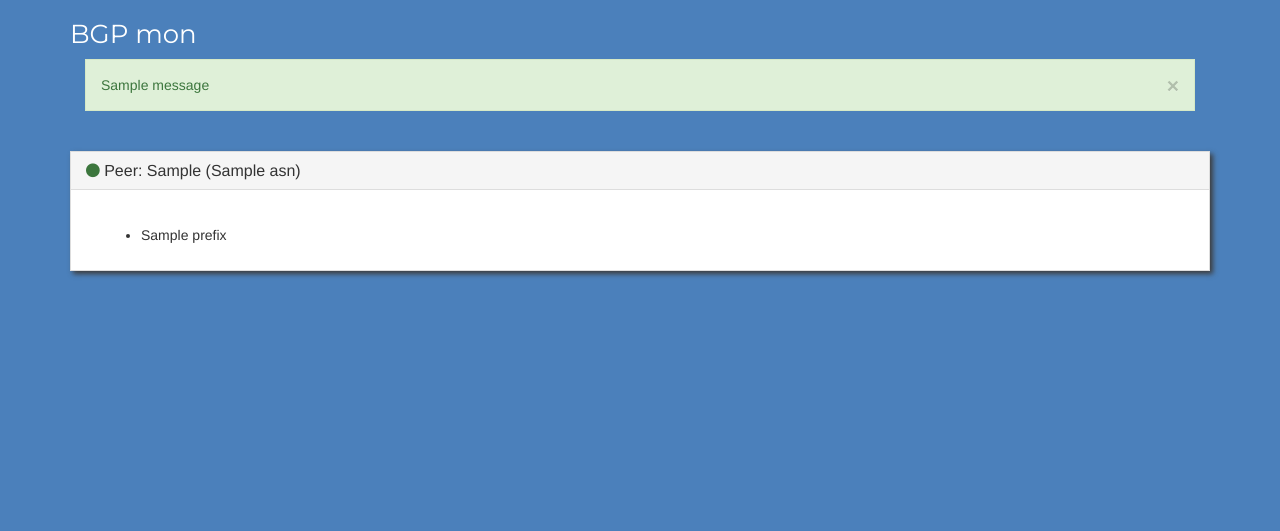
After one commit to bharathi26/ExaBGPmon, a Flask app: template app/templates/peer_info.html in a window 1280 px wide. The commit adds this page. Shown: the top 531 px of the page. Run offline with Flask 2, Linux system fonts and the light colour scheme; the template is opened without the code that fills it: most values are stand-ins (such as "Sample title", 1, 10 or a date in 2020); one stand-in notice (Sample message) is shown; some libraries are stand-ins or nearby versions.

Commit message:
Adding peer info page
Quick at-a-glance info about a peer’s status and currently advertised
prefixes.

```diff
--- a/app/app.py
+++ b/app/app.py
@@ -22,12 +22,12 @@ def dashboard():
 
 	return render_template('dashboard.html', updates=updates, peers=peers)
 
-# @app.route('/peer/<peer_id>')
-# def peer(peer_id):
+@app.route('/peer/<peer_id>')
+def peer(peer_id):
 
-# 	peer = bgp_peers.find_one({'_id': peer_id})
-# 	state
-# 	last_updates
+	peer = bgp_peers.find_one({'_id': ObjectId(peer_id)})
+
+	return render_template('peer_info.html', peer=peer)
 
 
 @app.route('/command', methods=['POST'])
--- /dev/null
+++ b/app/templates/peer_info.html
@@ -0,0 +1,71 @@
+{% extends "layout.html" %}
+{% import "bootstrap/wtf.html" as wtf %}
+
+{% block title %}
+{{ super()}}
+- {{ peer.ip }}
+{% endblock %}
+
+{% block page_content %}
+{{ super() }}
+
+
+<div class="container">
+
+	<div class="col-md-12">
+		{% for category, message in get_flashed_messages(with_categories=true) %}
+		<div class="alert alert-{{ category }}">
+			<button type="button" class="close" data-dismiss="alert">&times;</button>
+			{{ message }}
+		</div>
+		{% endfor %}
+
+		</br>
+
+		<div class="row">
+			<div class="col-md-12 panel panel-default">
+				<div class="panel-heading">
+					<h3 class="panel-title">
+						{% if peer.state == 'up' or peer.state == 'connected' %}
+							<i class="fa fa-circle text-success"></i>
+						{% else %}
+							<i class="fa fa-circle text-danger"></i>
+						{% endif %}
+						Peer: {{ peer.ip }} ({{ peer.asn }})
+					</h3>
+				</div>
+				</br>
+				<div class="panel-body">
+					<ul>
+
+					{% for prefix in peer.current_prefixes %}
+						<li>{{ prefix }}</li>
+					{% endfor %}
+					</ul>
+			    </div>
+
+			</div>
+
+
+		</div>
+
+
+
+
+
+	</div>
+</div>
+
+
+
+
+{% endblock %}
+
+{% block scripts %}
+{{ super() }}
+
+<script type="text/javascript">
+
+</script>
+
+{% endblock %}
```
Also changed, not shown: app/templates/dashboard.html (+10 -5 lines).
